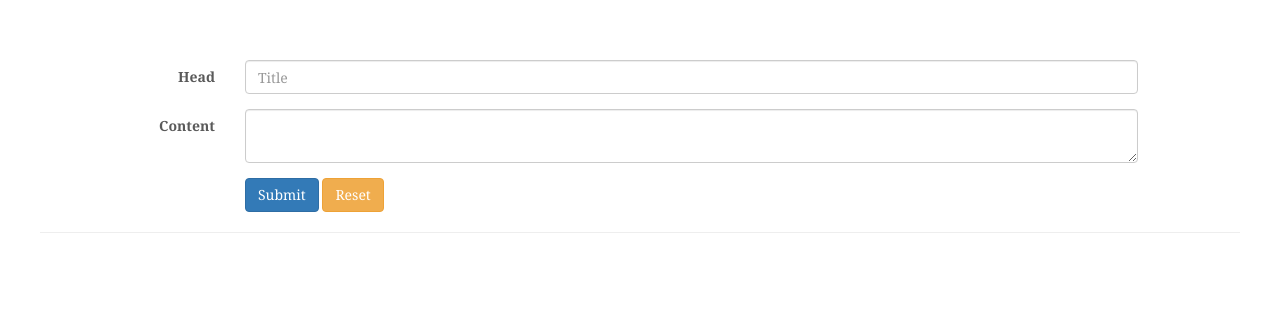
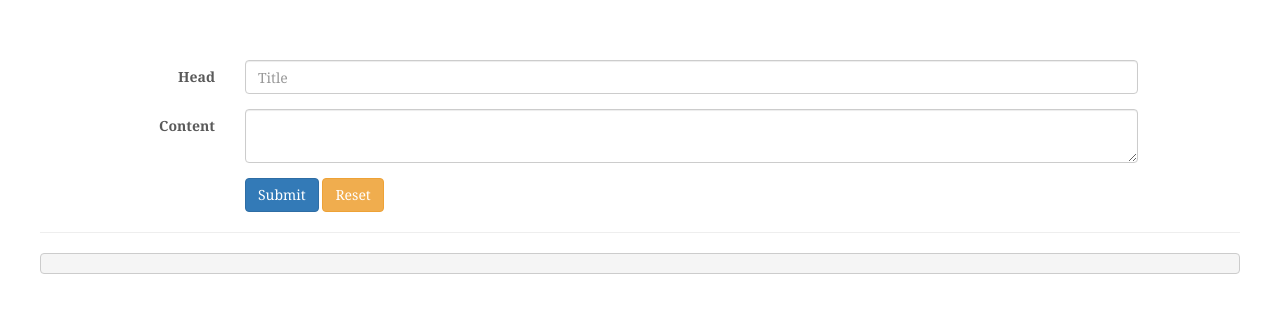
Before and after one commit to n5281407/docdock, a website: page index.html in a window 1280 px wide. Drawn offline with nearby package versions, Linux system fonts and the light colour scheme.

Commit message:
replace <p> with <pre> tag

```diff
--- a/index.html
+++ b/index.html
@@ -34,7 +34,7 @@
         </div>
         <hr>
         <div>
-            <p>{{formContent}}</p>
+            <pre>{{formContent}}</pre>
         </div>
     </form>
 </div>
```
